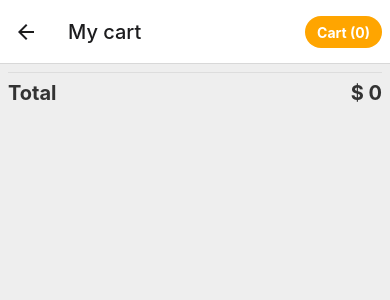
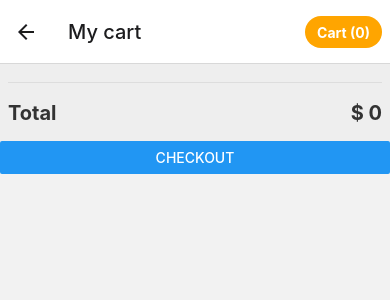
Before and after one commit to aaditya1803/cpad-ecommerce, a React Native app: screen /Cart in a window 390 px wide. Shown: the top 300 px of the page. Built offline with nearby package versions, Linux system fonts and the light colour scheme.

Commit message:
Adding checkout page

```diff
--- a/App.js
+++ b/App.js
@@ -10,6 +10,7 @@ import { CartProvider } from './CartContext.js';
 import { firebaseConfig } from './firebaseConfig';
 import { Signup } from './screens/Signup.js';
 import { Login } from './screens/Login.js';
+import { CheckoutScreen } from './screens/CheckOut.js';
 
 const Stack = createNativeStackNavigator();
 function App() {
@@ -53,7 +54,12 @@ function App() {
               headerTitleStyle: styles.headerTitle,
               headerRight: () => <CartIcon navigation={navigation} />,
             })} />
-
+          <Stack.Screen name='Checkout' component={CheckoutScreen}
+            options={({ navigation }) => ({
+              title: 'Check Out',
+              headerTitleStyle: styles.headerTitle,
+              headerRight: () => <CartIcon navigation={navigation} />,
+            })} />
         </Stack.Navigator>
       </NavigationContainer>
     </CartProvider>
--- a/CartContext.js
+++ b/CartContext.js
@@ -1,4 +1,4 @@
-import React, {createContext, useState} from 'react';
+import React, { createContext, useState } from 'react';
 import { getProduct } from './services/ProductsService.js';
 export const CartContext = createContext();
 export function CartProvider(props) {
@@ -8,7 +8,7 @@ export function CartProvider(props) {
     const product = await getProduct(id);
     setItems((prevItems) => {
       const item = prevItems.find((item) => (item.id == id));
-      if(!item) {
+      if (!item) {
         return [...prevItems, {
           id,
           qty: 1,
@@ -18,13 +18,43 @@ export function CartProvider(props) {
       }
       else {
         return prevItems.map((item) => {
-            if(item.id == id) {
+          if (item.id == id) {
             item.qty++;
             item.totalPrice += product.price;
           }
           return item;
         });
       }
+    });
+  }
+  function removeItemFromCart(id) {
+    setItems((prevItems) => prevItems.filter((item) => item.id !== id));
+  }
+  function reduceQuantityOfItem(id) {
+    setItems((prevItems) =>
+      prevItems.map((item) => {
+        if (item.id === id) {
+          if (item.qty > 1) {
+            item.qty--;
+            item.totalPrice -= item.product.price;
+          } else {
+            removeItemFromCart(id);
+            return null;
+          }
+        }
+        return item;
+      }).filter(Boolean)
+    );
+  }
+  function increaseQuantityOfItem(id) {
+    setItems((prevItems) => {
+      return prevItems.map((item) => {
+        if (item.id === id) {
+          item.qty++;
+          item.totalPrice += item.product.price;
+        }
+        return item;
+      });
     });
   }
   function getItemsCount() {
@@ -37,7 +67,7 @@ function getItemsCount() {
 
   return (
     <CartContext.Provider
-      value={{items, setItems, getItemsCount, addItemToCart, getTotalPrice}}>
+      value={{ items, setItems, getItemsCount, addItemToCart, getTotalPrice, removeItemFromCart, reduceQuantityOfItem, increaseQuantityOfItem }}>
       {props.children}
     </CartContext.Provider>
   );
--- a/screens/Cart.js
+++ b/screens/Cart.js
@@ -1,14 +1,17 @@
 import React, { useEffect, useState, useContext } from 'react';
-import { View, Text, Button, FlatList, StyleSheet } from 'react-native';
+import { View, Text, Button, FlatList, StyleSheet, Alert } from 'react-native';
 import { CartContext } from '../CartContext';
-export function Cart ({navigation}) {
-const {items, getItemsCount, getTotalPrice} = useContext(CartContext);
+
+export function Cart({ navigation }) {
+  const { items, getItemsCount, getTotalPrice } = useContext(CartContext);
+  const { addItemToCart, removeItemFromCart, reduceQuantityOfItem } = useContext(CartContext);
 
   function Totals() {
     let [total, setTotal] = useState(0);
     useEffect(() => {
       setTotal(getTotalPrice());
     });
+
     return (
       <View style={styles.cartLineTotal}>
         <Text style={[styles.lineLeft, styles.lineTotal]}>Total</Text>
@@ -16,16 +19,32 @@ const {items, getItemsCount, getTotalPrice} = useContext(CartContext);
       </View>
     );
   }
-function renderItem({item}) {
+
+  function renderItem({ item }) {
     return (
       <View style={styles.cartLine}>
-          <Text style={styles.lineLeft}>{item.product.name} x {item.qty}</Text>
+        <Text style={styles.lineLeft}>
+          {item.product.name} x {item.qty}
+        </Text>
+        <View style={styles.buttonsContainer}>
+          <Button title="+" onPress={() => addItemToCart(item.product.id)} />
+          <Button title="-" onPress={() => reduceQuantityOfItem(item.product.id)} />
+          <Button title="Remove item" onPress={() => removeItemFromCart(item.product.id)} />
+        </View>
         <Text style={styles.lineRight}>$ {item.totalPrice}</Text>
       </View>
     );
   }
 
+  function checkout() {
+    const billItems = items.map((item) => `${item.product.name} x ${item.qty} - $${item.totalPrice}`);
+    const total = getTotalPrice();
+    const billText = `Bill:\n\n${billItems.join('\n')}\n\nTotal: $${total}`;
+    navigation.navigate('Checkout', { billText, total });
+  }
+
   return (
+    <View>
       <FlatList
         style={styles.itemsList}
         contentContainerStyle={styles.itemsListContainer}
@@ -34,16 +53,29 @@ function renderItem({item}) {
         keyExtractor={(item) => String(item.product.id)}
         ListFooterComponent={Totals}
       />
+      <Button title="Checkout" onPress={checkout} />
+    </View>
   );
 }
+
 const styles = StyleSheet.create({
   cartLine: {
     flexDirection: 'row',
+    marginBottom: 10,
+    borderBottomColor: '#dddddd',
+    borderBottomWidth: 1,
+    paddingBottom: 10,
+  },
+  buttonsContainer: {
+    flexDirection: 'row',
+    marginLeft: 'auto',
   },
   cartLineTotal: {
     flexDirection: 'row',
     borderTopColor: '#dddddd',
-    borderTopWidth: 1
+    borderTopWidth: 1,
+    marginTop: 10,
+    paddingTop: 10,
   },
   lineTotal: {
     fontWeight: 'bold',
@@ -51,15 +83,15 @@ const styles = StyleSheet.create({
   lineLeft: {
     fontSize: 20,
     lineHeight: 40,
-    color:'#333333'
+    color: '#333333',
+    flex: 1,
   },
   lineRight: {
-    flex: 1,
     fontSize: 20,
     fontWeight: 'bold',
     lineHeight: 40,
-    color:'#333333',
-    textAlign:'right',
+    color: '#333333',
+    textAlign: 'right',
   },
   itemsList: {
     backgroundColor: '#eeeeee',
--- /dev/null
+++ b/screens/CheckOut.js
@@ -0,0 +1,45 @@
+// CheckoutScreen.js
+
+import React from 'react';
+import { View, Text, StyleSheet, Button } from 'react-native';
+
+export function CheckoutScreen({ route }) {
+    const { billText, total } = route.params;
+
+    return (
+        <View style={styles.container}>
+            <View style={styles.billContainer}>
+                <Text style={styles.billText}>{billText}</Text>
+                <Text style={styles.total}>Total: ${total}</Text>
+            </View>
+            <Button title="Pay now" onPress={() => alert('Payment is doneee!')} />
+        </View>
+    );
+}
+
+const styles = StyleSheet.create({
+    container: {
+        flex: 1,
+        justifyContent: 'center',
+        alignItems: 'center',
+        paddingHorizontal: 20,
+    },
+    billContainer: {
+        borderWidth: 1,
+        borderColor: '#333',
+        borderRadius: 8,
+        backgroundColor: 'white',
+        padding: 10,
+        marginBottom: 20,
+    },
+    billText: {
+        fontSize: 18,
+        textAlign: 'right',
+    },
+    total: {
+        fontSize: 20,
+        fontWeight: 'bold',
+        textAlign: 'right',
+        marginTop: 10, // Add some margin between the bill and the total
+    },
+});
--- a/screens/ProductDetails.js
+++ b/screens/ProductDetails.js
@@ -3,18 +3,20 @@ import {
   Text,
   Image,
   View,
-  ScrollView,
   SafeAreaView,
   Button,
   StyleSheet
 } from 'react-native';
 import { getProduct } from '../services/ProductsService.js';
 import { CartContext } from '../CartContext';
-export function ProductDetails({ route }) {
+
+export function ProductDetails({ route, navigation }) {
   const { productId } = route.params;
   const [product, setProduct] = useState({});
-
-  const { addItemToCart } = useContext(CartContext);
+  const [buttonText, setButtonText] = useState('Add to cart');
+  const [addedToCart, setAddedToCart] = useState(false);
+  const [quantityInCart, setQuantityInCart] = useState(0);
+  const { addItemToCart, reduceQuantityOfItem, increaseQuantityOfItem } = useContext(CartContext);
 
   useEffect(() => {
     // Fetch the product when productId changes
@@ -24,31 +26,45 @@ export function ProductDetails({ route }) {
     };
 
     fetchProduct();
-  }, [productId]); // Specify productId as a dependency
+  }, [productId]);
 
+  // function getItemInCart(items, productId) {
+  //   return items.find((item) => item.id === productId);
+  // }
 
   function onAddToCart() {
+    if (buttonText === 'Go to cart') {
+      navigation.navigate('Cart');
+    } else {
       addItemToCart(product.id);
+      setButtonText('Go to cart');
+      setAddedToCart(true);
+    }
   }
 
   return (
     <SafeAreaView>
-
       <View style={styles.imageContainer}>
         <Image style={styles.image} source={product.image} />
       </View>
       <View style={styles.infoContainer}>
-
         <Text style={styles.name}>{product.name}</Text>
         <Text style={styles.price}>$ {product.price}</Text>
         <Text style={styles.description}>{product.description}</Text>
-          <Button
-            onPress={onAddToCart}
-            title="Add to cart" />
+
+        <View style={styles.buttonContainer}>
+          <Button onPress={onAddToCart} title={buttonText} style={[styles.buttonStyle, styles.addToCartButton]} />
+          {addedToCart && (
+            <View style={styles.quantityButtonsContainer}>
+              <Button title='+1' style={styles.buttonStyle} onPress={() => increaseQuantityOfItem(product.id)} />
+              <Button title='-1' style={styles.buttonStyle} onPress={() => reduceQuantityOfItem(product.id)} />
             </View>
-
+          )}
+        </View>
+      </View>
     </SafeAreaView>
   );
+
 }
 const styles = StyleSheet.create({
   card: {
@@ -64,13 +80,28 @@ const styles = StyleSheet.create({
     elevation: 1,
     marginVertical: 20,
   },
+  buttonStyle: {
+    margin: 10
+  },
+  buttonContainer: {
+    flexDirection: 'row',
+    margin: 10,
+  },
+  addToCartButton: {
+    fontSize: 14, // Adjust the font size for the "Add to Cart" button
+  },
+
+  quantityButtonsContainer: {
+    flexDirection: 'row',
+    alignItems: 'center',
+  },
   imageContainer: {
     alignItems: 'center',
   },
   image: {
-    width: '30%', // Adjust the width as needed
-    height: undefined, // This will calculate the height based on the aspect ratio
-    aspectRatio: 1, // Maintain the original aspect ratio
+    width: '30%',
+    height: undefined,
+    aspectRatio: 1,
     borderRadius: 8,
     marginBottom: 16,
   },
--- a/services/ProductsService.js
+++ b/services/ProductsService.js
@@ -1,5 +1,5 @@
 import { app, db } from '../firebaseConfig.js';
-import { getFirestore, collection, getDocs, doc, getDoc } from 'firebase/firestore';
+import { getFirestore, collection, getDocs, doc, getDoc, setDoc } from 'firebase/firestore';
 // const app = initializeApp(firebaseConfig);
 // const db = getFirestore(app);
 
```
Lines whose indentation alone changed are shown as unchanged.
